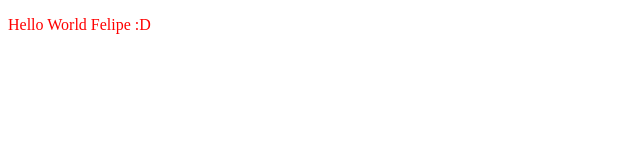
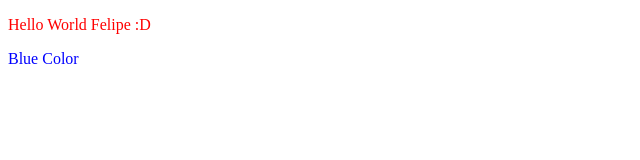
Before and after one commit to maal26/hello-world, a plain HTML site: page index.html in a window 1280 px wide. Shown: the full height of the page, 0-640 px from the left. Drawn offline with Linux system fonts and the light colour scheme.

Commit message:
add new paragraph

```diff
--- a/index.html
+++ b/index.html
@@ -9,6 +9,7 @@
 
 <body>
     <p style="color: red">Hello World Felipe :D</p>
+    <p style="color: blue">Blue Color</p>
 </body>
 
 </html>
```
